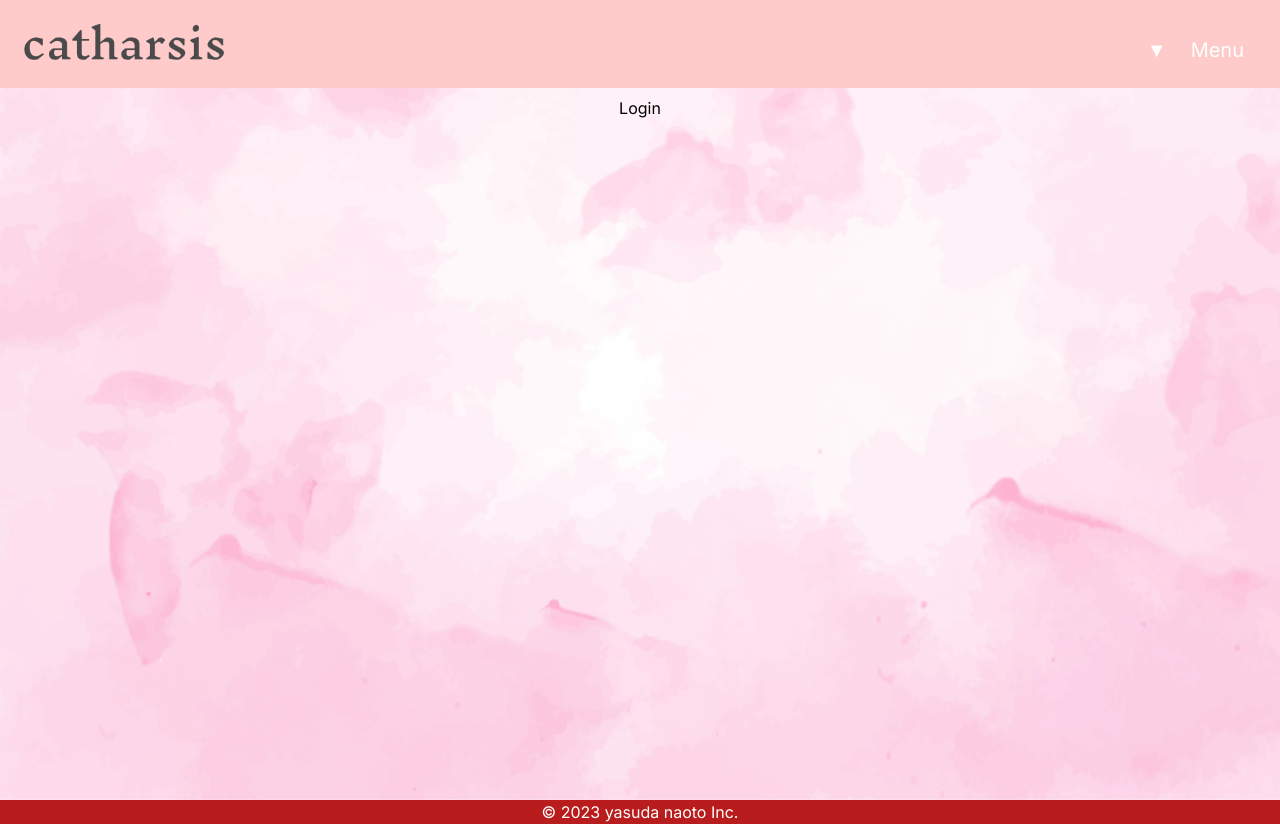
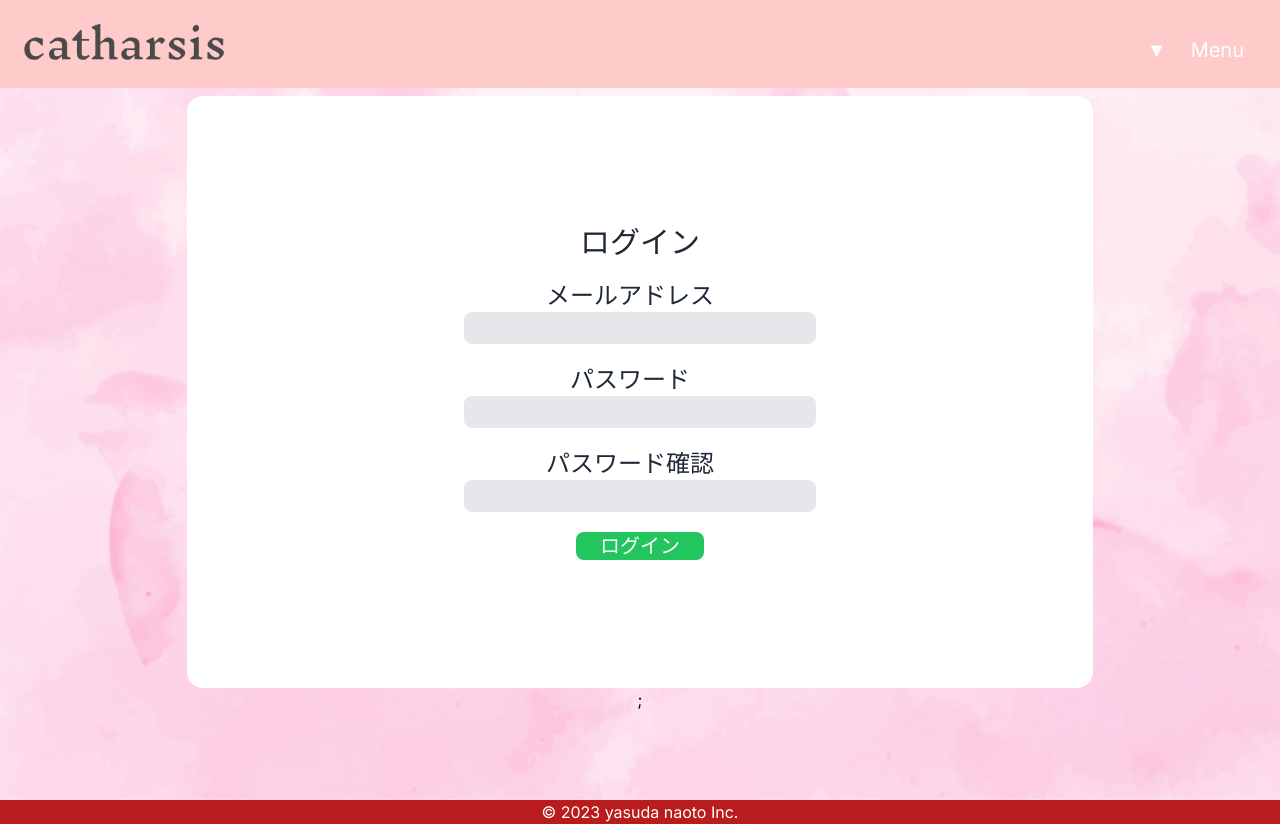
Before and after one commit to nto300002/front, a Next.js app: page /login in a window 1280 px wide. Built offline with nearby package versions, Linux system fonts and the light colour scheme.

Commit message:
add: loginpage UI

```diff
--- /dev/null
+++ b/app/components/layout/Input.tsx
@@ -0,0 +1,21 @@
+interface InputProps {
+  children: React.ReactNode;
+  id: string;
+  name: string;
+}
+
+const Input: React.FC<InputProps> = ({ children, id, name }) => {
+  return (
+    <div className="text-2xl">
+      <p className="mr-5">{children}</p>
+      <input
+        type="text"
+        id={id}
+        name={name}
+        className="bg-gray-200 rounded-lg"
+      />
+      <div className="mb-5" />
+    </div>
+  );
+};
+export default Input;
--- /dev/null
+++ b/app/components/layout/MainContent.tsx
@@ -0,0 +1,11 @@
+import React from 'react';
+
+const MainContent = ({ children }: any) => {
+  return (
+    <div className="w-10/12 h-full text-gray-800 bg-white p-32 rounded-2xl">
+      {children}
+    </div>
+  );
+};
+
+export default MainContent;
--- /dev/null
+++ b/app/components/layout/SubmitButton.tsx
@@ -0,0 +1,17 @@
+interface ButtonProps {
+  children: React.ReactNode;
+}
+
+const SubmitButton: React.FC<ButtonProps> = ({ children }) => {
+  return (
+    <div className="text-xl text-white">
+      <button
+        type="submit"
+        className="bg-green-500 rounded-lg hover:bg-green-600"
+      >
+        <span className="p-6">{children}</span>
+      </button>
+    </div>
+  );
+};
+export default SubmitButton;
--- /dev/null
+++ b/app/components/layout/TextArea.tsx
@@ -0,0 +1,11 @@
+import React from 'react';
+
+const TextArea = () => {
+  return (
+    <>
+      <div>TextArea</div>
+    </>
+  );
+};
+
+export default TextArea;
--- /dev/null
+++ b/app/components/login/LoginForm.tsx
@@ -0,0 +1,23 @@
+import React from 'react';
+import Input from '../layout/Input';
+import SubmitButton from '../layout/SubmitButton';
+
+const LoginForm = () => {
+  return (
+    <div className="text-center">
+      <h1 className="text-3xl mb-5">ログイン</h1>
+      <Input id="email" name="email">
+        メールアドレス
+      </Input>
+      <Input id="password" name="password">
+        パスワード
+      </Input>
+      <Input id="password_confirm" name="password_confirm">
+        パスワード確認
+      </Input>
+      <SubmitButton>ログイン</SubmitButton>
+    </div>
+  );
+};
+
+export default LoginForm;
--- a/app/login/page.tsx
+++ b/app/login/page.tsx
@@ -1,7 +1,16 @@
 import React from 'react';
+import MainContent from '../components/layout/MainContent';
+import LoginForm from '../components/login/LoginForm';
 
 const Login = () => {
-  return <div>Login</div>;
+  return (
+    <>
+      <MainContent>
+        <LoginForm />
+      </MainContent>
+      ;
+    </>
+  );
 };
 
 export default Login;
```
